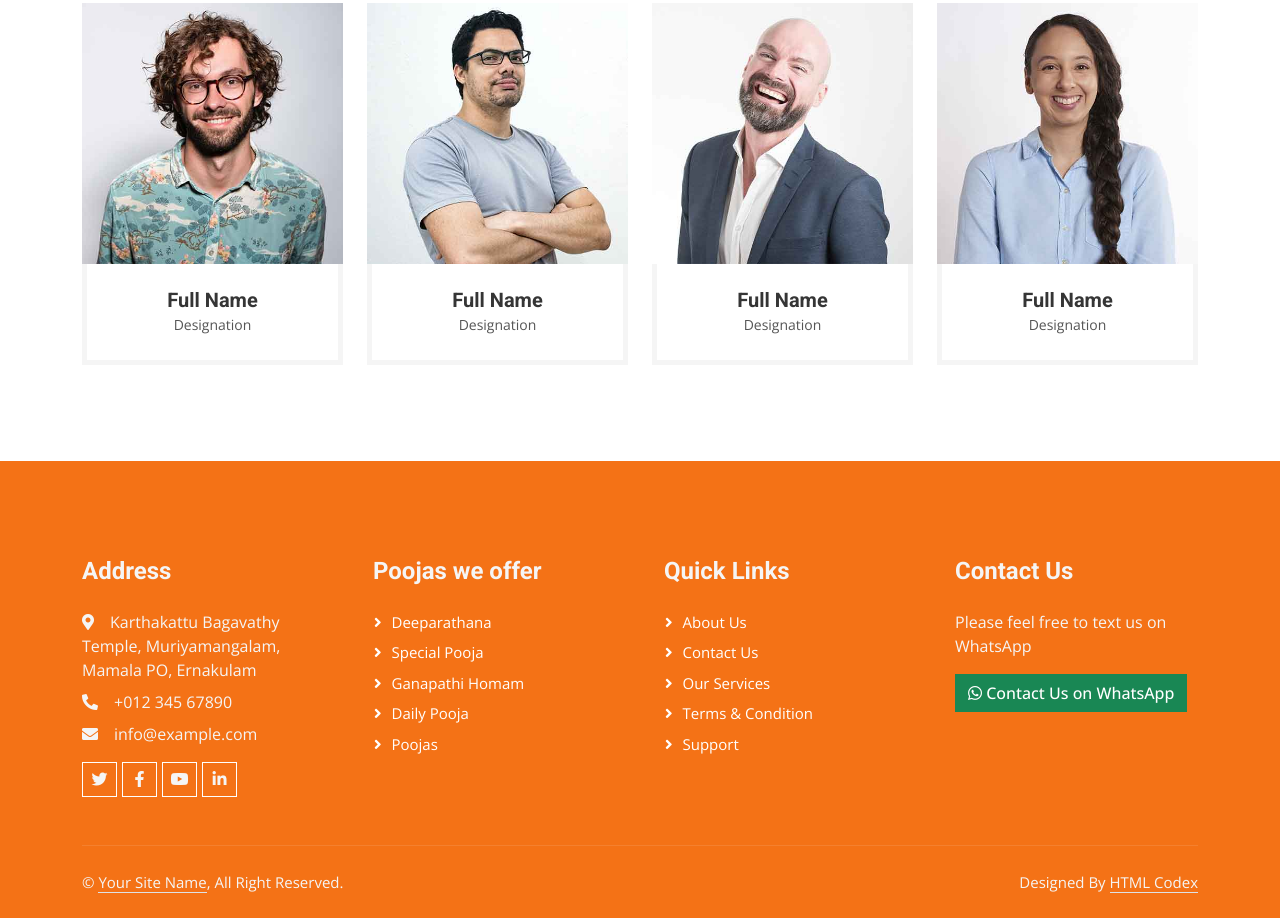
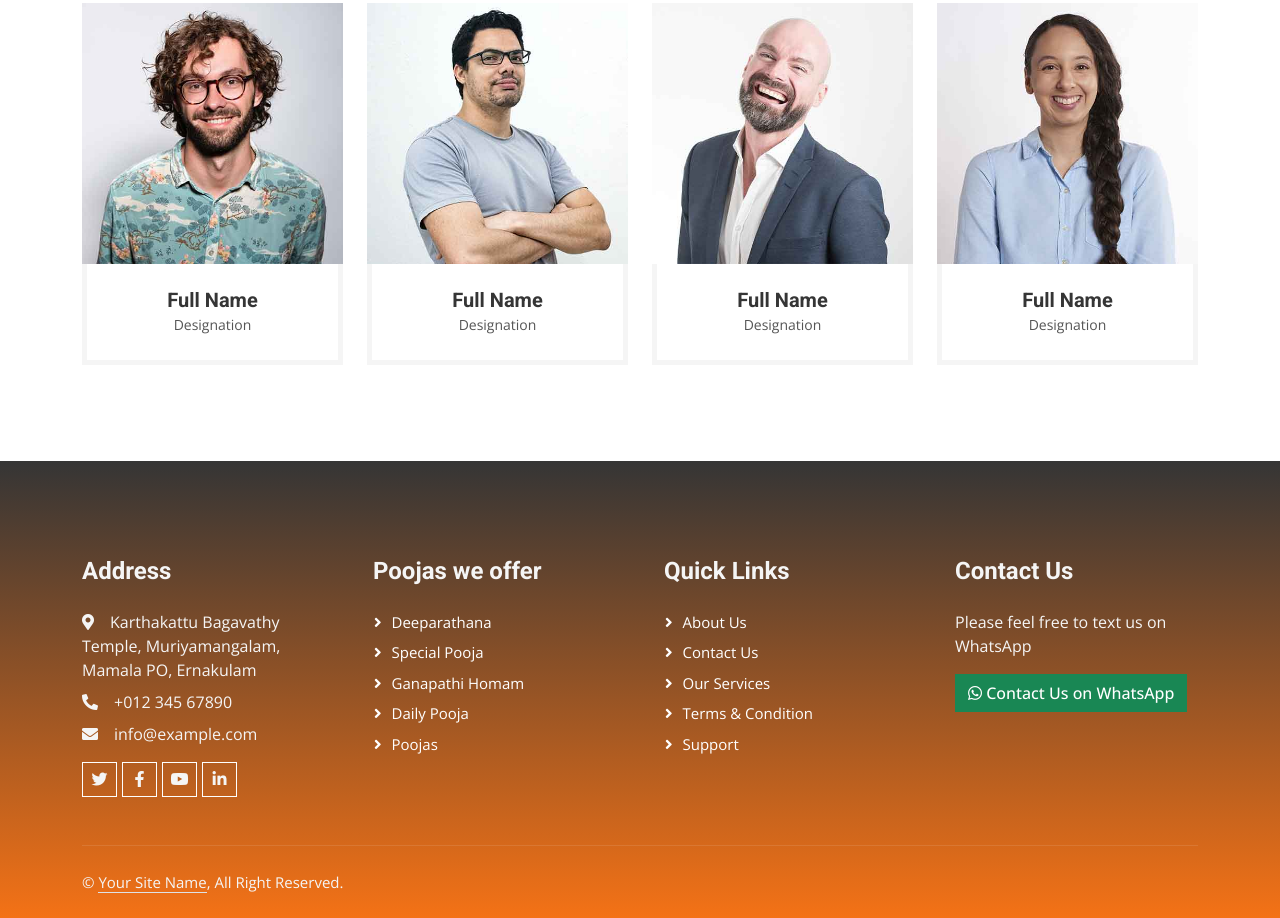
Before and after one commit to NavyendhuMenon/Project-Temple-K, a plain HTML site: page index.html in a window 1280 px wide. Shown: the part 6226-7144 px from the top of the page. Drawn offline with nearby package versions, Linux system fonts and the light colour scheme.

Commit message:
new changes

```diff
--- a/css/style.css
+++ b/css/style.css
@@ -561,7 +561,7 @@
 
 /*** Footer ***/
 .footer {
-    background: linear-gradient(#F47216, #F47216);
+    background: linear-gradient(#353535, #F47216);
     background-size: cover;
 }
 
--- a/index.html
+++ b/index.html
@@ -758,7 +758,7 @@
                     </div>
                     <div class="col-md-6 text-center text-md-end">
                         <!--/*** This template is free as long as you keep the footer author’s credit link/attribution link/backlink. If you'd like to use the template without the footer author’s credit link/attribution link/backlink, you can purchase the Credit Removal License from "https://htmlcodex.com/credit-removal". Thank you for your support. ***/-->
-                        Designed By <a class="border-bottom"  href="https://htmlcodex.com">HTML Codex</a>
+                        <!-- Designed By <a class="border-bottom"  href="https://htmlcodex.com">HTML Codex</a> -->
                     </div>
                 </div>
             </div>
```
